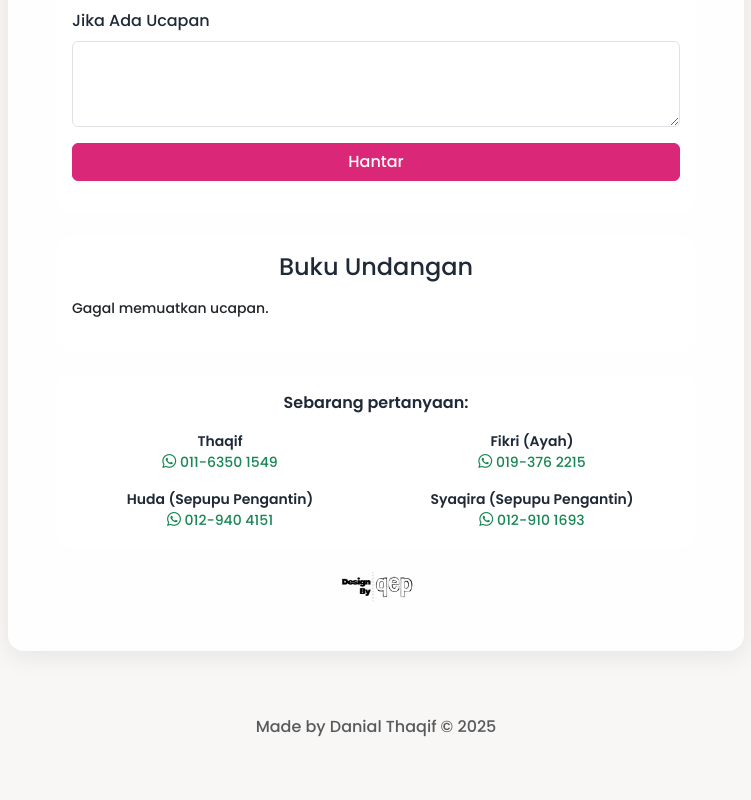
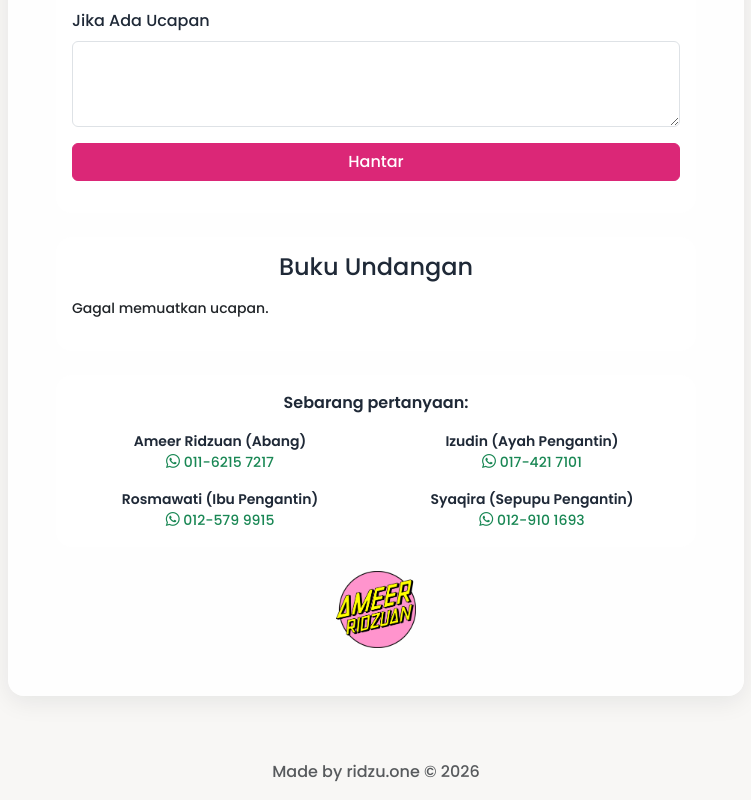
Before and after one commit to ridzjuan/aiesyasofea, a plain HTML site: page index.html in a window 1280 px wide. Shown: the part 2972-3772 px from the top of the page, without its empty margins (264-1015 px from the left). Before the commit the page ends 3727 px from the top, so only its background shows below. Drawn offline with nearby package versions, Linux system fonts and the light colour scheme; no server answers.

Commit message:
Update site content and replace logo
Update index.html to reflect new names, contacts, branding and footer, and replace the old logo file. Changes include: page title updated to 'Thaqif & Aiesya'; contact entries updated (Ameer Ridzuan, Izudin, Rosmawati) with new WhatsApp links/numbers; footer attribution changed to 'ridzu.one © 2026'. Added img/ameeridz logo.png and removed img/logo.png; updated image reference in the page to use the new logo.

```diff
--- a/index.html
+++ b/index.html
@@ -4,7 +4,7 @@
   <meta charset="utf-8" />
   <meta name="viewport" content="width=device-width,initial-scale=1" />
   <link rel="icon" type="image/png" href="img/icon.png">
-  <title>Walimatulurus — Thaqif & Farhani</title>
+  <title>Walimatulurus — Thaqif & Aiesya</title>
 
   <!-- Bootstrap -->
   <link href="https://cdn.jsdelivr.net/npm/bootstrap@5.3.2/dist/css/bootstrap.min.css" rel="stylesheet">
@@ -205,9 +205,9 @@
 
           <div class="row row-cols-2 g-3 small text-start">
             <div class="col text-center">
-              <strong>Thaqif</strong><br>
+              <strong>Ameer Ridzuan (Abang)</strong><br>
               <a href="https://wa.me/601163501549" target="_blank" class="text-success text-decoration-none">
-                <i class="bi bi-whatsapp"></i> 011-6350 1549
+                <i class="bi bi-whatsapp"></i> 011-6215 7217
               </a>
             </div>
 <!--
@@ -219,9 +219,9 @@
             </div> -->
 
             <div class="col text-center">
-              <strong>Fikri (Ayah)</strong><br>
-              <a href="https://wa.me/60193762215" target="_blank" class="text-success text-decoration-none">
-                <i class="bi bi-whatsapp"></i> 019-376 2215
+              <strong>Izudin (Ayah Pengantin)</strong><br>
+              <a href="https://wa.me/601734217101" target="_blank" class="text-success text-decoration-none">
+                <i class="bi bi-whatsapp"></i> 017-421 7101
               </a>
             </div>
 <!--
@@ -233,9 +233,9 @@
             </div> -->
 
             <div class="col text-center">
-              <strong>Huda (Sepupu Pengantin)</strong><br>
+              <strong>Rosmawati (Ibu Pengantin)</strong><br>
               <a href="https://wa.me/60129404151" target="_blank" class="text-success text-decoration-none">
-                <i class="bi bi-whatsapp"></i> 012-940 4151
+                <i class="bi bi-whatsapp"></i> 012-579 9915
               </a>
             </div>
 
@@ -248,7 +248,7 @@
           </div>
         </div>
         <div class="text-center mt-4">
-          <img src="img/logo.png" class="img-fluid opacity60" style="max-width:80px;">
+          <img src="img/ameeridz logo.png" class="img-fluid opacity60" style="max-width:80px;">
         </div>
       </div>
     </div>
@@ -256,7 +256,7 @@
 
   <!-- FOOTER -->
   <footer class="text-center py-3 text-muted">
-    Made by Danial Thaqif © 2025
+    Made by ridzu.one © 2026
   </footer>
 
   <!-- NAV -->
```
Also changed, not shown: img/ameeridz logo.png (added), img/logo.png (deleted).
